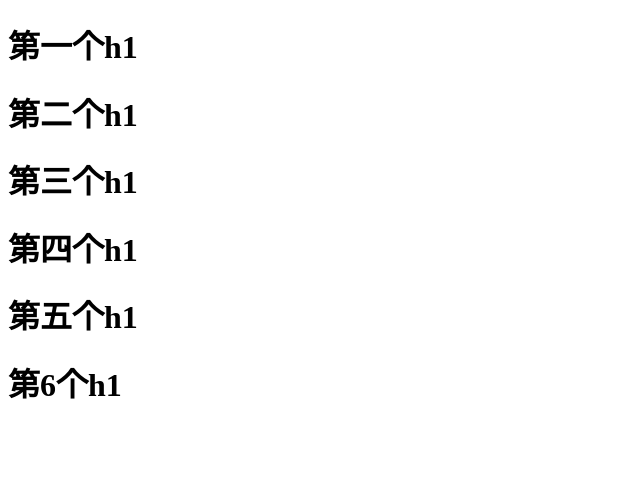
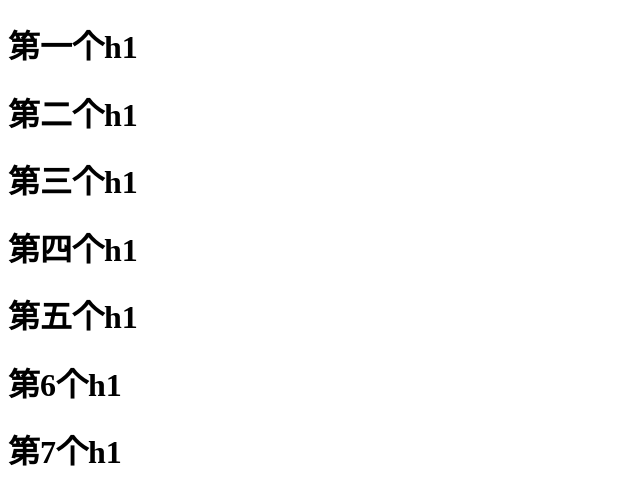
Before and after one commit to kaiZYK/demo, a plain HTML site: page index.html in a window 1280 px wide. Shown: the whole page, without its empty margins (0-640 px from the left). Drawn offline with Linux system fonts and the light colour scheme.

Commit message:
'第七次添加创建了h1'

```diff
--- a/index.html
+++ b/index.html
@@ -13,5 +13,6 @@
     <h1>第四个h1</h1>
     <h1>第五个h1</h1>
     <h1>第6个h1</h1>
+    <h1>第7个h1</h1>
   </body>
 </html>
```
